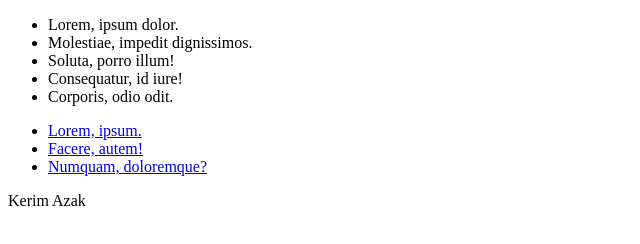
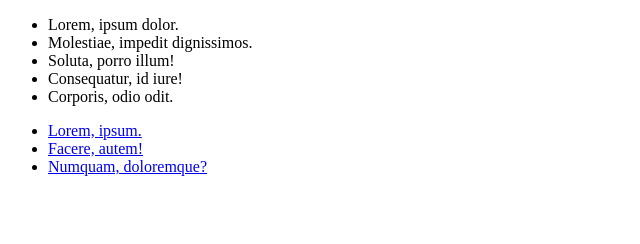
Before and after one commit to kahraman-mustafa/patika.dev-git, a plain HTML site: page index.html in a window 1280 px wide. Shown: the full height of the page, 0-640 px from the left. Drawn offline with Linux system fonts and the light colour scheme.

Commit message:
paragraf silme

```diff
--- a/index.html
+++ b/index.html
@@ -19,6 +19,5 @@
     <li><a href="google.com">Facere, autem!</a></li>
     <li><a href="google.com">Numquam, doloremque?</a></li>
   </ul>
-  <p>Kerim Azak</p>
 </body>
 </html>
```
